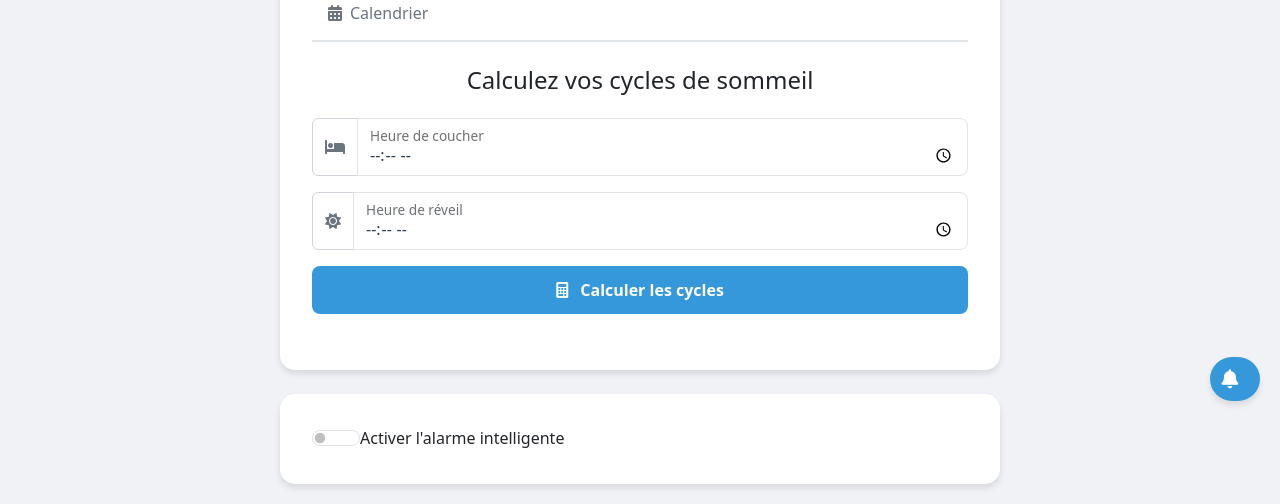
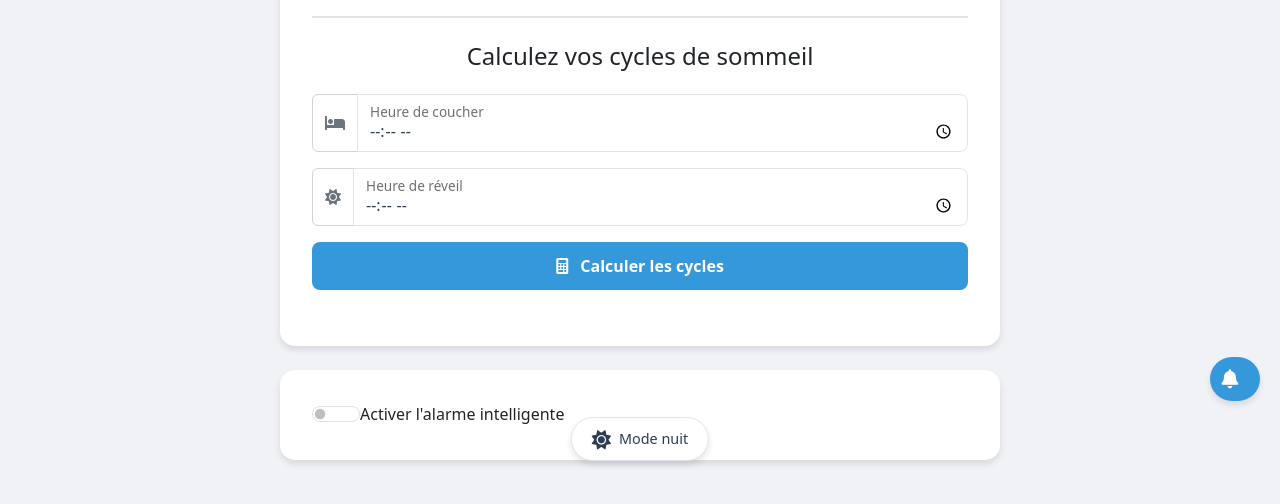
Before and after one commit to IHO269/App_sommeil, a website: page index.html in a window 1280 px wide. Shown: the part 319-823 px from the top of the page. After the commit the page ends 800 px from the top, so only its background shows below. Drawn offline with nearby package versions, Linux system fonts and the light colour scheme.

Commit message:
Restauration du style initial du bouton de changement de thème

```diff
--- a/styles.css
+++ b/styles.css
@@ -400,6 +400,42 @@ h1 {
     }
 }
 
+/* Style du switch thème */
+.theme-switch {
+    position: fixed;
+    bottom: 20px;
+    left: 50%;
+    transform: translateX(-50%);
+    z-index: 1000;
+    background-color: var(--card-background);
+    border-radius: 50px;
+    padding: 10px 20px;
+    box-shadow: var(--card-shadow);
+    cursor: pointer;
+    display: flex;
+    align-items: center;
+    justify-content: center;
+    border: 1px solid var(--border-color);
+    transition: all 0.3s ease;
+}
+
+.theme-switch:hover {
+    transform: translateX(-50%) translateY(-2px);
+    box-shadow: 0 6px 12px rgba(0, 0, 0, 0.15);
+}
+
+.theme-switch i {
+    color: var(--text-color);
+    font-size: 1.2rem;
+    margin-right: 8px;
+}
+
+.theme-switch span {
+    color: var(--text-color);
+    font-size: 0.9rem;
+    font-weight: 500;
+}
+
 /* Style du bouton de notification */
 .notification-button {
     position: fixed;
```
